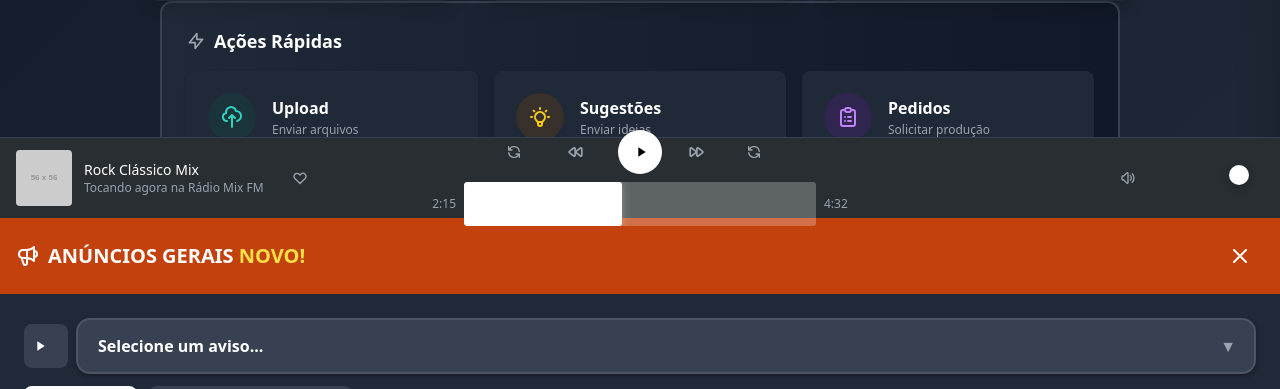
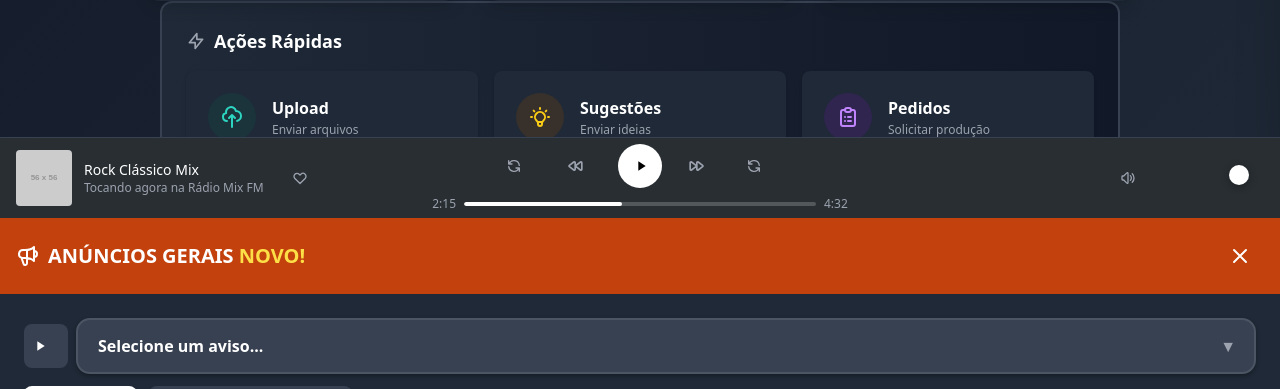
Before and after one commit to wikihostbrasil/your-first-echo, a PHP site: page /src/mock-player-2/index.html in a window 1280 px wide. Shown: the part 922-1311 px from the top of the page. Run offline with PHP 8.4, Linux system fonts and the light colour scheme; grey boxes labelled with a size stand in for pictures from a placeholder-image service; some libraries are stand-ins or nearby versions.

Commit message:
Fix footer player layout

```diff
--- a/src/mock-player-2/styles/base.css
+++ b/src/mock-player-2/styles/base.css
@@ -51,28 +51,22 @@ input[type="range"]::-moz-range-thumb:active {
 }
 
 .progress-track {
-    height: 6px;
-    background: rgba(255, 255, 255, 0.25);
-    border-radius: 3px;
+    height: 4px;
+    background: rgba(255, 255, 255, 0.2);
+    border-radius: 2px;
     position: relative;
     overflow: hidden;
-    cursor: pointer;
-    min-height: 44px; /* Touch target */
-    display: flex;
-    align-items: center;
 }
 
 .progress-fill {
     height: 100%;
     background: #1f2937;
-    border-radius: 3px;
+    border-radius: 2px;
     transition: width 1s linear;
-    box-shadow: 0 0 10px rgba(31, 41, 55, 0.5);
 }
 
 .dark .progress-fill {
     background: white;
-    box-shadow: 0 0 10px rgba(255, 255, 255, 0.3);
 }
 
 /* Keyboard shortcuts hint - Enhanced for readability */
```
